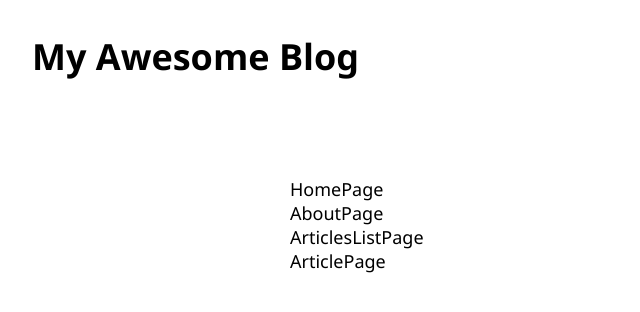
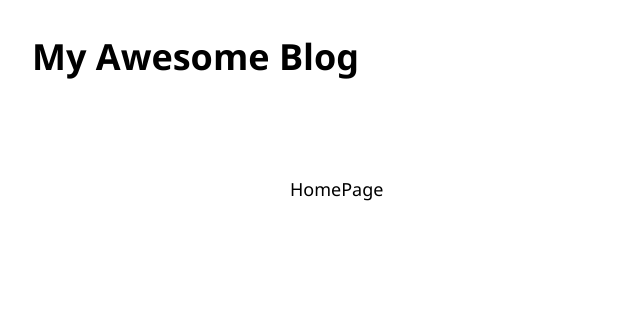
Before and after one commit to lbferrand/readers-blog, a React (Create React App) app: page / in a window 1280 px wide. Shown: the top 312 px of the page, without its empty margins (0-640 px from the left). Built offline with nearby package versions, Linux system fonts and the light colour scheme.

Commit message:
Add Route for each component

```diff
--- a/public/index.html
+++ b/public/index.html
@@ -24,7 +24,7 @@
       work correctly both with client-side routing and a non-root public URL.
       Learn how to configure a non-root public URL by running `npm run build`.
     -->
-    <title>React App</title>
+    <title>Readers Blog App</title>
   </head>
   <body>
     <noscript>You need to enable JavaScript to run this app.</noscript>
--- a/src/App.js
+++ b/src/App.js
@@ -12,10 +12,12 @@
         <div className="App">
           <h1>My Awesome Blog</h1>
           <div id='page-body'>
-            <HomePage />
-            <AboutPage />
-            <ArticlesListPage />
-            <ArticlePage />
+            <Routes>
+              <Route path='/' element={<HomePage />} />
+              <Route path='/about' element={<AboutPage />} />
+              <Route path='/articles' element={<ArticlesListPage />} />
+              <Route path='/articles/:articleId' element={<ArticlePage />} />
+            </Routes>
           </div>
         </div>
       </div>
```
